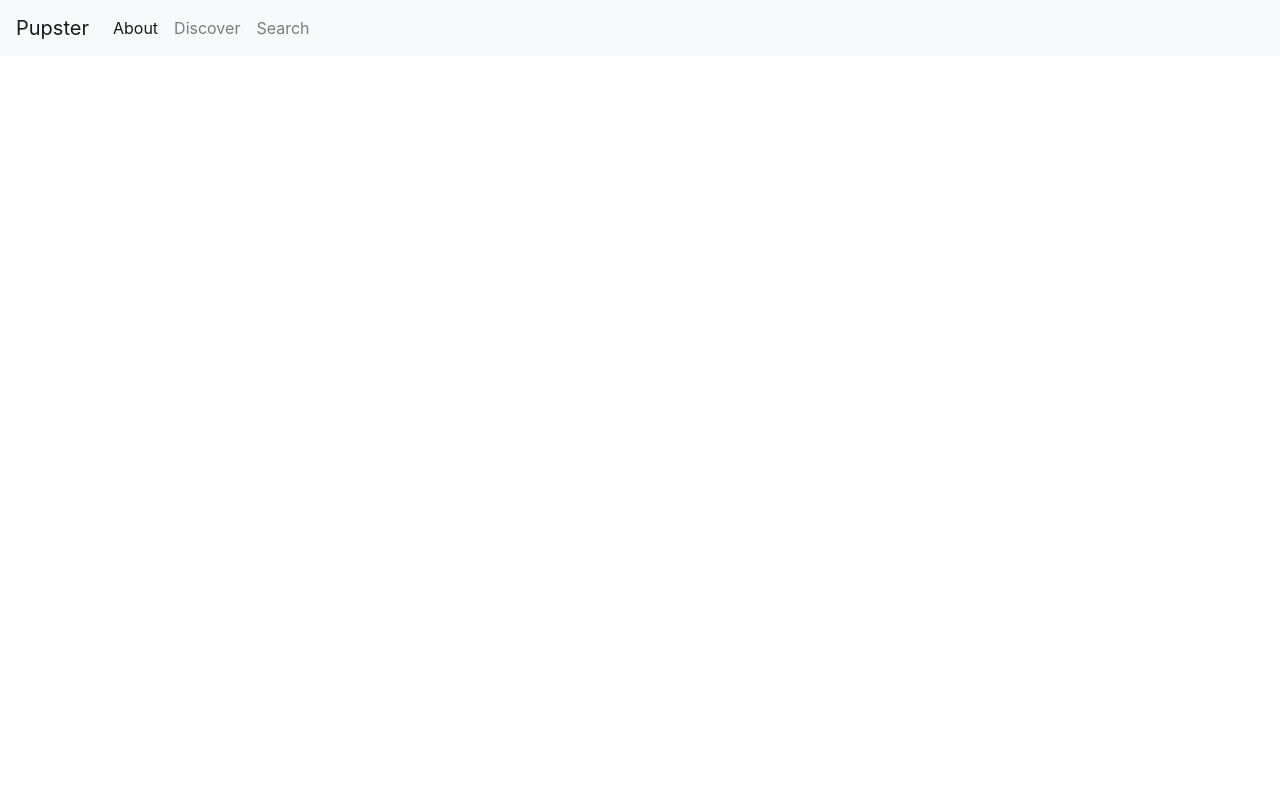
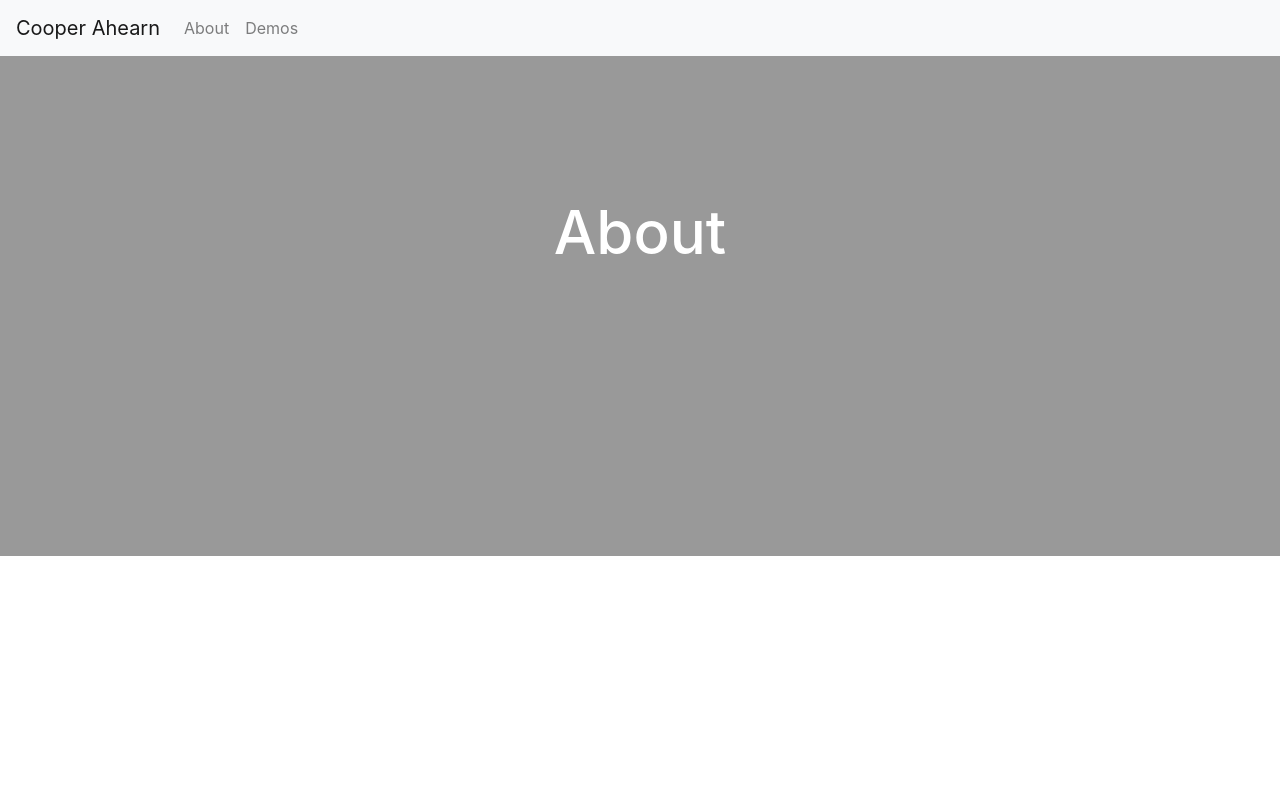
Before and after one commit to 94Cooper94/reactPortfolio, a React (Create React App) app: page /#/About in a window 1280 px wide. Shown: the top 800 px of the page. Built offline with nearby package versions, Linux system fonts and the light colour scheme.

Commit message:
got the navbar up and running, generating appropriate pages in a clean and effective manner

```diff
--- a/package.json
+++ b/package.json
@@ -7,6 +7,7 @@
     "@testing-library/jest-dom": "^5.11.6",
     "@testing-library/react": "^11.2.2",
     "@testing-library/user-event": "^12.2.2",
+    "bootstrap": "^4.5.3",
     "gh-pages": "^3.1.0",
     "react": "^17.0.1",
     "react-dom": "^17.0.1",
--- a/src/App.js
+++ b/src/App.js
@@ -1,6 +1,6 @@
 import React from "react";
 import { HashRouter, Route } from "react-router-dom";
-import Home from "./pages/Home";
+import About from "./pages/About";
 import Demos from "./pages/Demos";
 import Navbar from "./components/Navbar";
 import Footer from "./components/Footer";
@@ -8,11 +8,11 @@ import Wrapper from "./components/Wrapper";
 
 function App() {
   return (
-    <HashRouter basename="/" component={Home} >
+    <HashRouter basename="/">
       <div>
         <Navbar />
         <Wrapper>
-          <Route exact path="/Home" component={Home} />
+          <Route exact path="/About" component={About} />
           <Route path="/Demos" component={Demos} />
         </Wrapper>
         <Footer />
--- a/src/components/Navbar/index.js
+++ b/src/components/Navbar/index.js
@@ -7,15 +7,15 @@ function Navbar() {
   return (
     <nav className="navbar navbar-expand-lg navbar-light bg-light">
       <Link className="navbar-brand" to="/">
-        Pupster
+        Cooper Ahearn
       </Link>
       <div>
         <ul className="navbar-nav">
           <li className="nav-item">
             <Link
-              to="/"
+              to="/About"
               className={
-                window.location.pathname === "/" || window.location.pathname === "/about"
+                window.location.pathname === "/About"
                   ? "nav-link active"
                   : "nav-link"
               }
@@ -25,18 +25,14 @@ function Navbar() {
           </li>
           <li className="nav-item">
             <Link
-              to="/discover"
-              className={window.location.pathname === "/discover" ? "nav-link active" : "nav-link"}
+              to="/Demos"
+              className={
+                window.location.pathname === "/Demos"
+                ? "nav-link active"
+                : "nav-link"
+              }
             >
-              Discover
-            </Link>
-          </li>
-          <li className="nav-item">
-            <Link
-              to="/search"
-              className={window.location.pathname === "/search" ? "nav-link active" : "nav-link"}
-            >
-              Search
+              Demos
             </Link>
           </li>
         </ul>
--- a/src/components/SearchResults/style.css
+++ /dev/null
@@ -1,3 +0,0 @@
-ul.search-results img {
-  margin: 0 auto;
-}
--- a/src/pages/Home.js
+++ b/src/pages/About.js
@@ -4,11 +4,11 @@ import Container from "../components/Container";
 import Row from "../components/Row";
 import Col from "../components/Col";
 
-function Home() {
+function About() {
   return (
     <div>
       <Hero backgroundImage="">
-        <h1>Home</h1>
+        <h1>About</h1>
         <h2></h2>
       </Hero>
       <Container style={{ marginTop: 30 }}>
@@ -35,4 +35,4 @@ function Home() {
   );
 }
 
-export default Home;
+export default About;
```
Also changed, not shown: src/components/SearchForm/index.js (deleted, +0 -33 lines), src/components/SearchForm/style.css (deleted, +0 -9 lines), src/components/SearchResults/index.js (deleted, +0 -16 lines), 1 other file (tests, documents, lock files or other folders).
